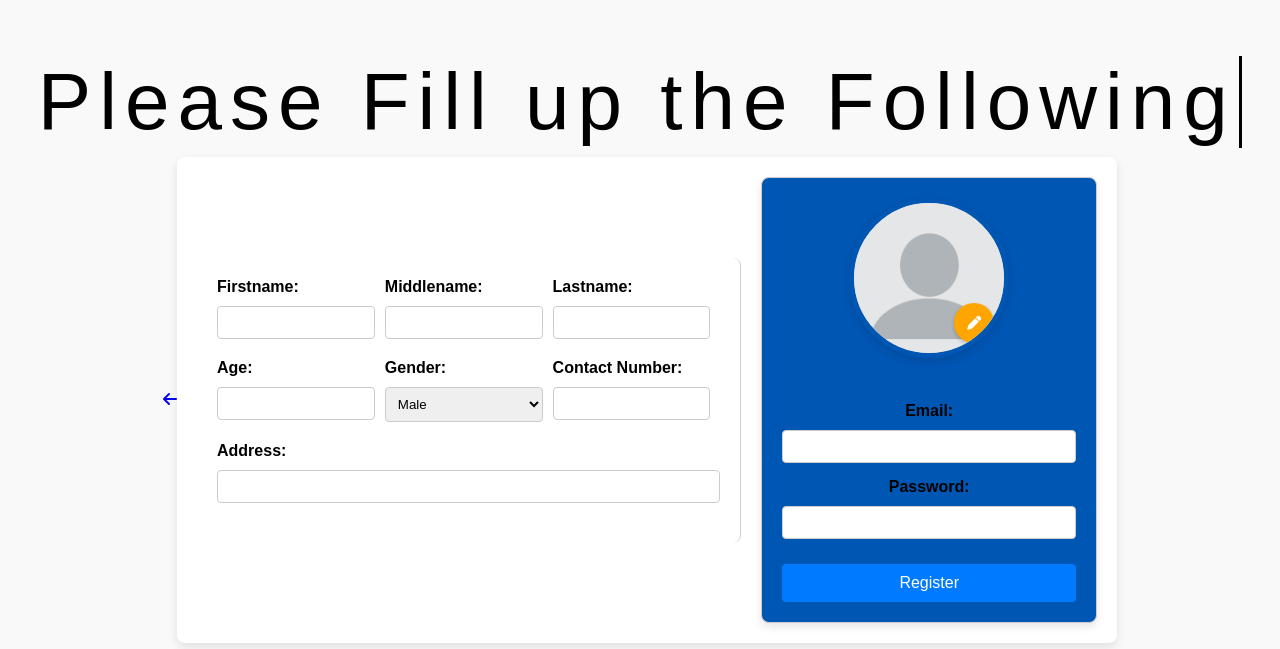
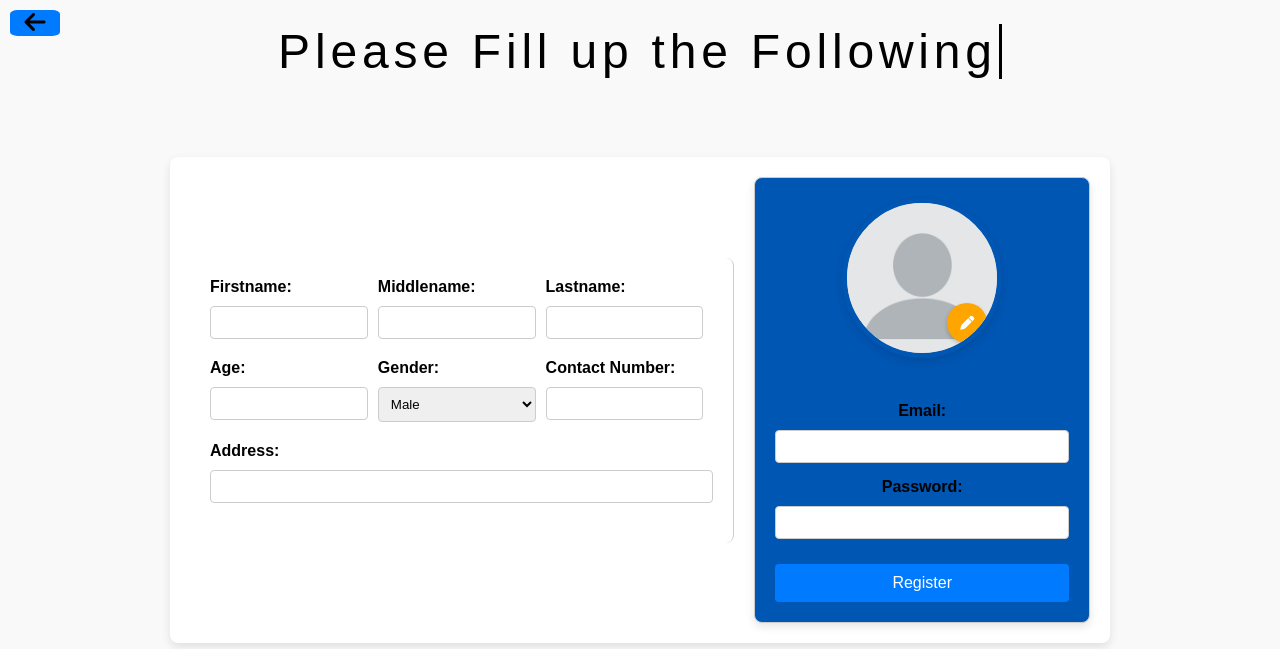
Before and after one commit to cr4zyCute/Bsit-profiling-vincent, a PHP site: page /studentRegistrationForm.php in a window 1280 px wide. Shown: the top 649 px of the page. Run offline with PHP 8.4, Linux system fonts and the light colour scheme.

Commit message:
nov/114:54

```diff
--- a/css/studentRegistrationForm.css
+++ b/css/studentRegistrationForm.css
@@ -17,7 +17,7 @@ body {
 }
 
 .type p{
-    font-size: 5em;
+    font-size: 3em;
     display: inline-block;
     letter-spacing: 0.1em;
     border-right: solid 3px black ;
@@ -327,3 +327,26 @@ section.active .overlay {
     height: 100%;
     background: rgba(0, 0, 0, 0.5);
 }
+.back {
+    position: absolute;
+    top: 10px;
+    left: 10px;
+    z-index: 1000;
+    background-color: #007BFF;
+    width: 50px;
+    height: 26px;
+    border-radius: 15%;
+}
+
+.back a {
+    text-decoration: none;
+    color: #000;
+    font-size: 24px;
+    display: flex;
+    align-items: center;
+    justify-content: center;
+}
+
+.back a:hover {
+    color: #ff3700;
+}
--- a/studentRegistrationForm.php
+++ b/studentRegistrationForm.php
@@ -68,7 +68,7 @@ if ($_SERVER['REQUEST_METHOD'] === 'POST') {
         <i class="fa-solid fa-arrow-left"></i>
     </a>
 </div>
-<div class="type">
+    <div class="type">
         <p>Please Fill up the Following</p>
     </div>
 
```
Also changed, not shown: images-data/1bc8ac91-416d-47ff-9e37-e6af9aa3fed6.jpg (added).
